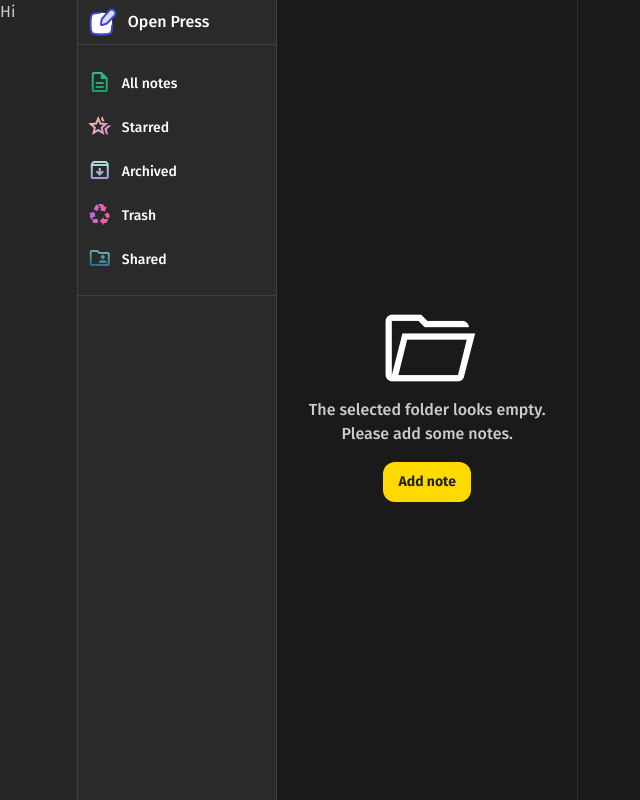
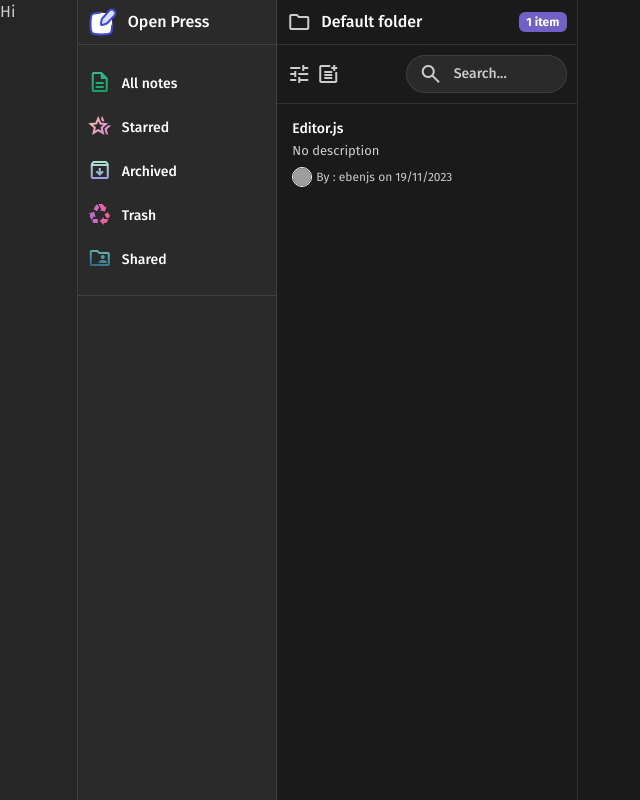
Before and after one commit to ebenjs/openpress, a Vue app: page / in a window 1280 px wide. Both pictures are taken after a click on the button "Add note". Shown: the whole page, without its empty margins (0-640 px from the left). Built offline with nearby package versions, Linux system fonts and the light colour scheme; grey boxes are pictures that could not be loaded.

Commit message:
computing note title and description

```diff
--- a/src/components/EditorView.vue
+++ b/src/components/EditorView.vue
@@ -5,6 +5,7 @@ import Quote from '@editorjs/quote';
 import Header from '@editorjs/header';
 import Alert from 'editorjs-alert';
 import Warning from '@editorjs/warning';
+import type { Note } from '@/types';
 
 const props = defineProps({
     note: {
@@ -13,6 +14,9 @@ const props = defineProps({
     },
 })
 
+const emit = defineEmits(['note-edited']);
+
+const noteCopy = ref<Note>(props.note);
 const editor = ref<EditorJS>(new EditorJS({
     holder: 'editorjs',
     placeholder: 'Let`s write an awesome story!',
@@ -37,29 +41,23 @@ const editor = ref<EditorJS>(new EditorJS({
         "version": "2.8.1"
     },
 }));
-const noteCopy = ref<Note>(props.note);
 
 
 watch(() => props.note, (note) => {
     noteCopy.value = note;
-    editor.value.render(
-        {
-            "time": 1550476186479,
-            "blocks": [
-                {
-                    "id": "oUq2g_tl8y",
-                    "type": "header",
-                    "data": {
-                        "text": "Editor.js updated",
-                        "level": 2
-                    }
-                },
-            ],
-            "version": "2.8.1"
-        }
-    );
 });
 
+onMounted(() => {
+    setInterval(() => {
+        editor.value.save().then((outputData) => {
+            console.log('Article data: ', outputData);
+            noteCopy.value.data = outputData;
+            emit('note-edited', outputData);
+        }).catch((error) => {
+            console.log('Saving failed: ', error);
+        });
+    }, 5000);
+})
 
 </script>
 
--- a/src/components/FoldersView.vue
+++ b/src/components/FoldersView.vue
@@ -2,6 +2,9 @@
 import { ref, type PropType, watch, computed } from 'vue';
 import LogoView from './LogoView.vue';
 import FolderGroup from './folders-view/FolderGroup.vue';
+import type { Folder } from '@/types';
+import { generateUniqueId } from '@/utilities/helpers';
+import { appConstants } from '@/utilities/consts';
 
 const props = defineProps({
     // folders of Notes
@@ -9,8 +12,9 @@ const props = defineProps({
         type: Array as PropType<Folder[]>,
         default: () => [
             {
-                "id": 0,
-                "name": "Default Folder",
+                id: generateUniqueId(),
+                name: 'Default folder',
+                notes: []
             }
         ],
     },
@@ -18,48 +22,20 @@ const props = defineProps({
 
 const emit = defineEmits(['selected-folder-change']);
 
-const defaultFolders = ref<Folder[]>([
-    {
-        "id": 0,
-        "name": "All notes",
-        icon: 'description',
-        background: 'background-image: linear-gradient(to top, #0ba360 0%, #3cba92 100%);',
-        notes: []
-    },
-    {
-        "id": 1,
-        "name": "Starred",
-        icon: 'hotel_class',
-        background: 'background-image: linear-gradient(120deg, #fccb90 0%, #d57eeb 100%);',
-        notes: []
-    },
-    {
-        "id": 2,
-        "name": "Archived",
-        icon: 'archive',
-        background: 'background-image: linear-gradient(to top, #9890e3 0%, #b1f4cf 100%);',
-        notes: []
-    },
-    {
-        "id": 3,
-        "name": "Trash",
-        icon: 'recycling',
-        background: 'background-image: linear-gradient(to right, #b8cbb8 0%, #b8cbb8 0%, #b465da 0%, #cf6cc9 33%, #ee609c 66%, #ee609c 100%);',
-        notes: []
-    },
-    {
-        "id": 4,
-        "name": "Shared",
-        icon: 'folder_shared',
-        background: 'background-image: linear-gradient(15deg, #13547a 0%, #80d0c7 100%);',
-        notes: []
+const defaultFolders = ref<Folder[]>(appConstants.DEFAULT_FOLDERS)
 
-    }
-])
+const filteredFoldersNoDefault = computed(() => {
+    return props.folders.filter((folder) => {
+        return !folder.isDefault;
+    })
+})
 
-watch(() => props.folders, (newVal: Folder[]) => {
-    defaultFolders.value[0].notes = newVal[0].notes;
-})
+// watch(() => props.folders, (newVal: Folder[]) => {
+//     console.log('folders changed', newVal);
+//     if (newVal.length > 0) {
+//         defaultFolders.value[0].notes = newVal[0].notes;
+//     }
+// })
 </script>
 
 <template>
@@ -69,8 +45,7 @@ watch(() => props.folders, (newVal: Folder[]) => {
             <FolderGroup v-for="folder in defaultFolders" :key="folder.id" :folder="folder"
                 @click="$emit('selected-folder-change', folder.id)" />
         </div>
-        <FolderGroup v-for="folder in folders" :key="folder.id" :folder="folder">
-        </FolderGroup>
+        <FolderGroup v-for="folder in filteredFoldersNoDefault" :key="folder.id" :folder="folder" />
     </div>
 </template>
 
--- a/src/components/NotesView.vue
+++ b/src/components/NotesView.vue
@@ -2,6 +2,7 @@
 import { ref, type PropType, onMounted, watch } from 'vue';
 import useTextFormatter from '../utilities/text-formatter.vue';
 import useDateHelper from '../utilities/date-helper.vue';
+import type { Note } from '@/types';
 
 
 const props = defineProps({
@@ -18,6 +19,21 @@ const { getCurrentDate } = useDateHelper();
 
 const activeNote = ref<Note | null>(null);
 
+const computeNoteTitle = (note: Note) => {
+    // if note first block data is not empty, return it else return 'Untitled'
+    return note.data.blocks[0].data.text || 'Untitled';
+}
+
+const computeNoteDescription = (note: Note) => {
+    // if note block exist and is text based(p or h), return it else return 'No description'
+    if (note.data.blocks.length > 1) {
+        if (note.data.blocks[1].type === 'paragraph' || note.data.blocks[1].type === 'header') {
+            return note.data.blocks[1].data.text;
+        }
+    }
+    return 'No description';
+}
+
 const handleNoteClick = (note: Note) => {
     activeNote.value = note;
     emit('active-note-changed', note);
@@ -33,8 +49,6 @@ onMounted(() => {
 })
 
 watch(() => props.notes, (notes) => {
-    console.log('notes changed', notes[0]);
-
     activeNote.value = notes[0];
     emit('active-note-changed', notes[0]);
 })
@@ -44,8 +58,8 @@ watch(() => props.notes, (notes) => {
 <template>
     <div v-for="note in notes" :key="note.id">
         <div :class="`item-content ${note === activeNote ? 'active' : ''}`" @click="handleNoteClick(note)">
-            <p class="item-title">{{ capitalizeFirstChar(note.title) }}</p>
-            <p class="item-description">{{ note.body }}</p>
+            <p class="item-title">{{ capitalizeFirstChar(computeNoteTitle(note)) }}</p>
+            <p class="item-description">{{ computeNoteDescription(note) }}</p>
             <small class="item-meta">
                 <span class="item-meta-item d-flex align-items-center pt-2">
                     <span class="author-picture">
--- a/src/utilities/consts.ts
+++ b/src/utilities/consts.ts
@@ -1,3 +1,46 @@
 export const appConstants = {
-  DEFAULT_LOCAL_STORAGE_KEY: 'openpress'
+  DEFAULT_LOCAL_STORAGE_KEY: 'openpress',
+  DEFAULT_FOLDERS: [
+    {
+      id: 0,
+      name: 'All notes',
+      icon: 'description',
+      background: 'background-image: linear-gradient(to top, #0ba360 0%, #3cba92 100%);',
+      isDefault: true,
+      notes: []
+    },
+    {
+      id: 1,
+      name: 'Starred',
+      icon: 'hotel_class',
+      background: 'background-image: linear-gradient(120deg, #fccb90 0%, #d57eeb 100%);',
+      isDefault: true,
+      notes: []
+    },
+    {
+      id: 2,
+      name: 'Archived',
+      icon: 'archive',
+      background: 'background-image: linear-gradient(to top, #9890e3 0%, #b1f4cf 100%);',
+      isDefault: true,
+      notes: []
+    },
+    {
+      id: 3,
+      name: 'Trash',
+      icon: 'recycling',
+      background:
+        'background-image: linear-gradient(to right, #b8cbb8 0%, #b8cbb8 0%, #b465da 0%, #cf6cc9 33%, #ee609c 66%, #ee609c 100%);',
+      isDefault: true,
+      notes: []
+    },
+    {
+      id: 4,
+      name: 'Shared',
+      icon: 'folder_shared',
+      background: 'background-image: linear-gradient(15deg, #13547a 0%, #80d0c7 100%);',
+      isDefault: true,
+      notes: []
+    }
+  ]
 }
--- a/src/views/HomeView.vue
+++ b/src/views/HomeView.vue
@@ -9,6 +9,8 @@ import { DataAccessLocalStorageImpl } from '@/services/data-access-localstorage-
 import { type DataAccess } from '@/services/data-access';
 import { appConstants } from '@/utilities/consts';
 import { generateUniqueId } from '@/utilities/helpers';
+import type { OutputData } from '@editorjs/editorjs';
+import type { FilterOptions, Folder, Note } from '@/types';
 
 const folders = ref<Folder[]>([])
 const foldersCopy = ref<Folder[]>([])
@@ -55,16 +57,33 @@ const handleActiveNoteChanged = (note: Note) => {
 }
 
 const handleAddNote = () => {
+
   const newNote: Note = {
     id: generateUniqueId(),
-    title: 'added recently',
-    body: 'added recently',
-    description: 'added recently',
+    data: {
+      time: Date.now(),
+      blocks: [
+        {
+          id: 'oUq2g_tl8y',
+          type: 'header',
+          data: {
+            text: 'Editor.js',
+            level: 2,
+          },
+        },
+      ],
+      version: '2.8.1',
+    },
     isRead: false,
     createdAt: '2021-08-01T00:00:00.000Z',
   }
 
+  if (!(foldersCopy.value.length > 0)) {
+    foldersCopy.value = appConstants.DEFAULT_FOLDERS
+  }
+
   foldersCopy.value = foldersCopy.value.map((folder) => {
+
     if (folder.id === currentFolderId.value) {
       return {
         ...folder,
@@ -75,6 +94,30 @@ const handleAddNote = () => {
     }
   })
 
+  datadataAccessLocalStorageImpl.post<Folder[]>(appConstants.DEFAULT_LOCAL_STORAGE_KEY, foldersCopy.value).then(() => {
+    folders.value = foldersCopy.value
+  }).catch((error) => {
+    console.log(error)
+  })
+}
+
+const handleNoteEdited = (note: Note) => {
+  foldersCopy.value = foldersCopy.value.map((folder) => {
+    if (folder.id === currentFolderId.value) {
+      return {
+        ...folder,
+        notes: folder.notes.map((folderNote) => {
+          if (folderNote.id === note.id) {
+            return note
+          } else {
+            return folderNote
+          }
+        }),
+      }
+    } else {
+      return folder
+    }
+  })
 
   datadataAccessLocalStorageImpl.post<Folder[]>(appConstants.DEFAULT_LOCAL_STORAGE_KEY, foldersCopy.value).then(() => {
     folders.value = foldersCopy.value
@@ -90,7 +133,6 @@ onMounted(() => {
   }).catch((error) => {
     console.log(error)
   })
-
 })
 </script>
 
@@ -119,12 +161,12 @@ onMounted(() => {
               The selected folder looks empty. Please add some notes.
             </p>
             <div class="d-flex justify-content-center">
-              <button class="custom-button">Add note</button>
+              <button class="custom-button" @click="handleAddNote">Add note</button>
             </div>
           </div>
         </div>
         <div class=" col-lg-7 h-100 fourth-pane">
-          <EditorView v-if="currentNote" :note="currentNote" />
+          <EditorView v-if="currentNote" :note="currentNote" @note-edited="handleNoteEdited" />
         </div>
       </div>
     </div>
```
Also changed, not shown: src/types.d.ts (+10 -3 lines).
